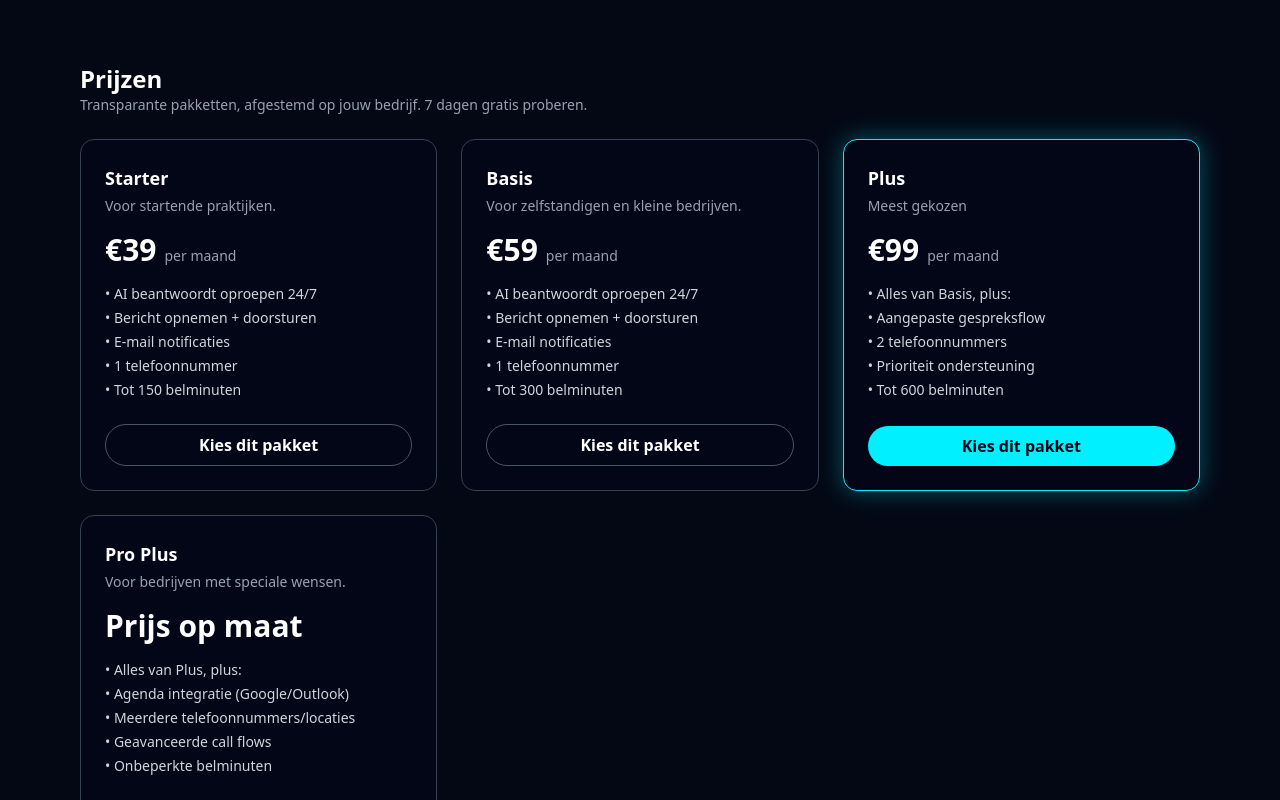
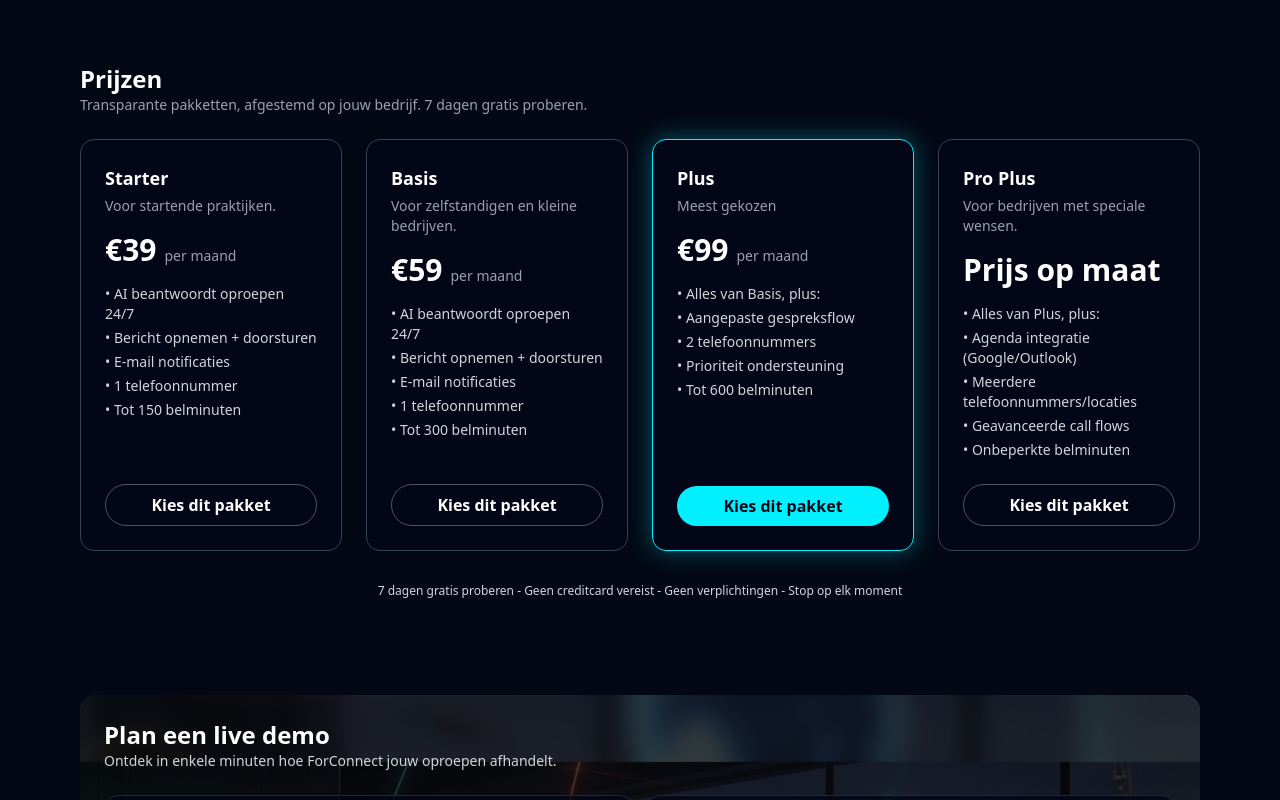
Before and after one commit to ForConnect/forconnect-site, a Next.js app: page / in a window 1280 px wide. Shown: the part 2740-3540 px from the top of the page. Built offline with nearby package versions, Linux system fonts and the light colour scheme.

Commit message:
Update pricing grid to 4 columns

```diff
--- a/app/page.tsx
+++ b/app/page.tsx
@@ -388,7 +388,7 @@ export default function HomePage() {
         <section id="pricing" className="mt-24">
           <h2 className="text-2xl font-bold">{t.pricingTitle}</h2>
           <p className="text-sm text-gray-400">{t.pricingSubtitle}</p>
-          <div className="grid md:grid-cols-3 gap-6 mt-6">
+          <div className="grid grid-cols-1 md:grid-cols-2 lg:grid-cols-4 gap-6 mt-6 max-w-7xl mx-auto">
             {t.plans.map((p, i) => (
               <div key={i} className={`p-6 rounded-xl border ${p.highlight ? 'border-[#00F0FF] shadow-[0_0_25px_#00F0FF55]' : 'border-gray-700'} bg-[#020617]/70 flex flex-col`}>
                 <h3 className="font-semibold text-lg">{p.name}</h3>
```
